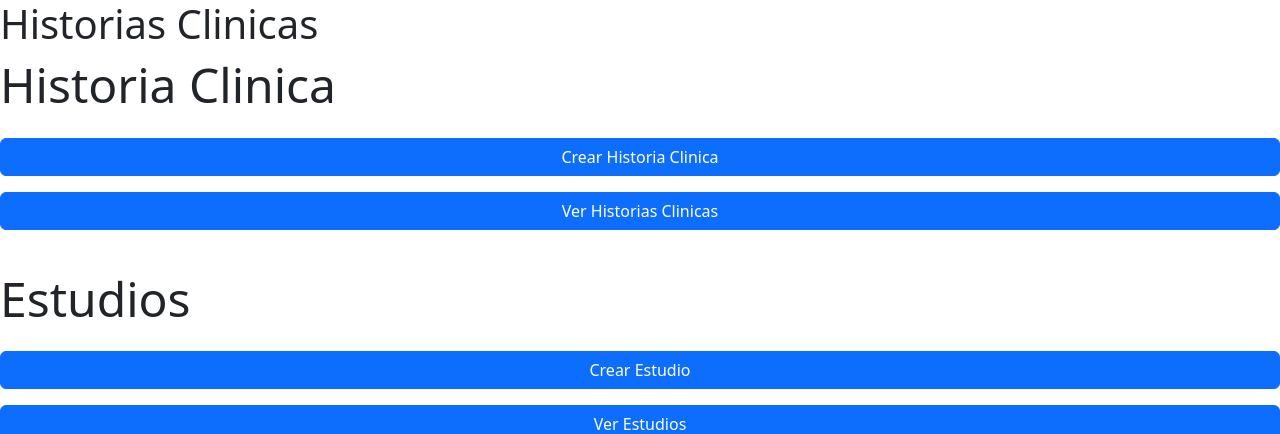
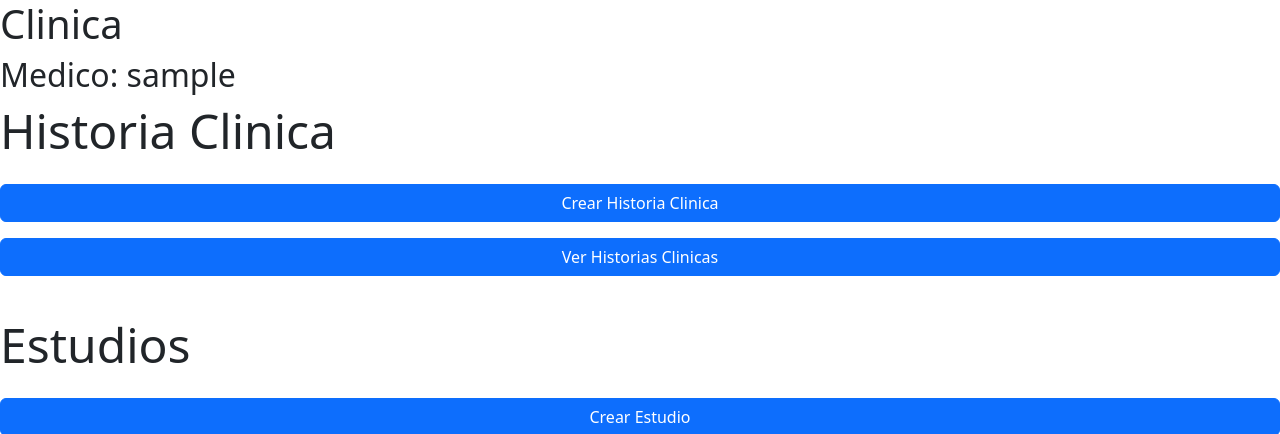
Before and after one commit to No-Country/c16-72-ft-python, a Django app: template project/templates/historias_clinicas/index.html in a window 1280 px wide. Shown: the top 434 px of the page. Run offline with Django 5.2, Linux system fonts and the light colour scheme; a user stored in the database is signed in; tables that the repository leaves empty hold one stand-in row (values such as "Sample post"); the template is opened without the code that fills it: most values are stand-ins (such as "Sample title", 1, 10 or a date in 2020).

Commit message:
historias_clinicas/index.html modificado

```diff
--- a/project/templates/historias_clinicas/index.html
+++ b/project/templates/historias_clinicas/index.html
@@ -1,7 +1,7 @@
 {% extends "base.html" %}
 
 {% block header %}
-    <h1>Historias Clinicas</h1>
+    <h1>Clinica</h1>
 {% endblock header %}
 
 {% block content %}
@@ -9,6 +9,7 @@
     {% include 'messages.html' %}
 
     {% if es_paciente %}
+        <h2>Paciente: {{ user.username }}</h2>
         {% if historia_clinica %}
         <div class="d-grid gap-3">
             <a href="{% url 'historias_clinicas:historiaclinica_detail' historia_clinica.id %}" class="btn btn-primary">Ver mi Historia Clinica</a><br>
@@ -27,7 +28,7 @@
     {% endif %}
 
     {% if es_medico or user.is_superuser%}
-
+        <h2>Medico: {{ user.username }}</h2>
         <div class="d-grid gap-3">
             <h2 class="display-5"> Historia Clinica</h2>
             <a href="{% url 'historias_clinicas:historiaclinica_create' %}" class="btn btn-primary">Crear Historia Clinica</a>
```
